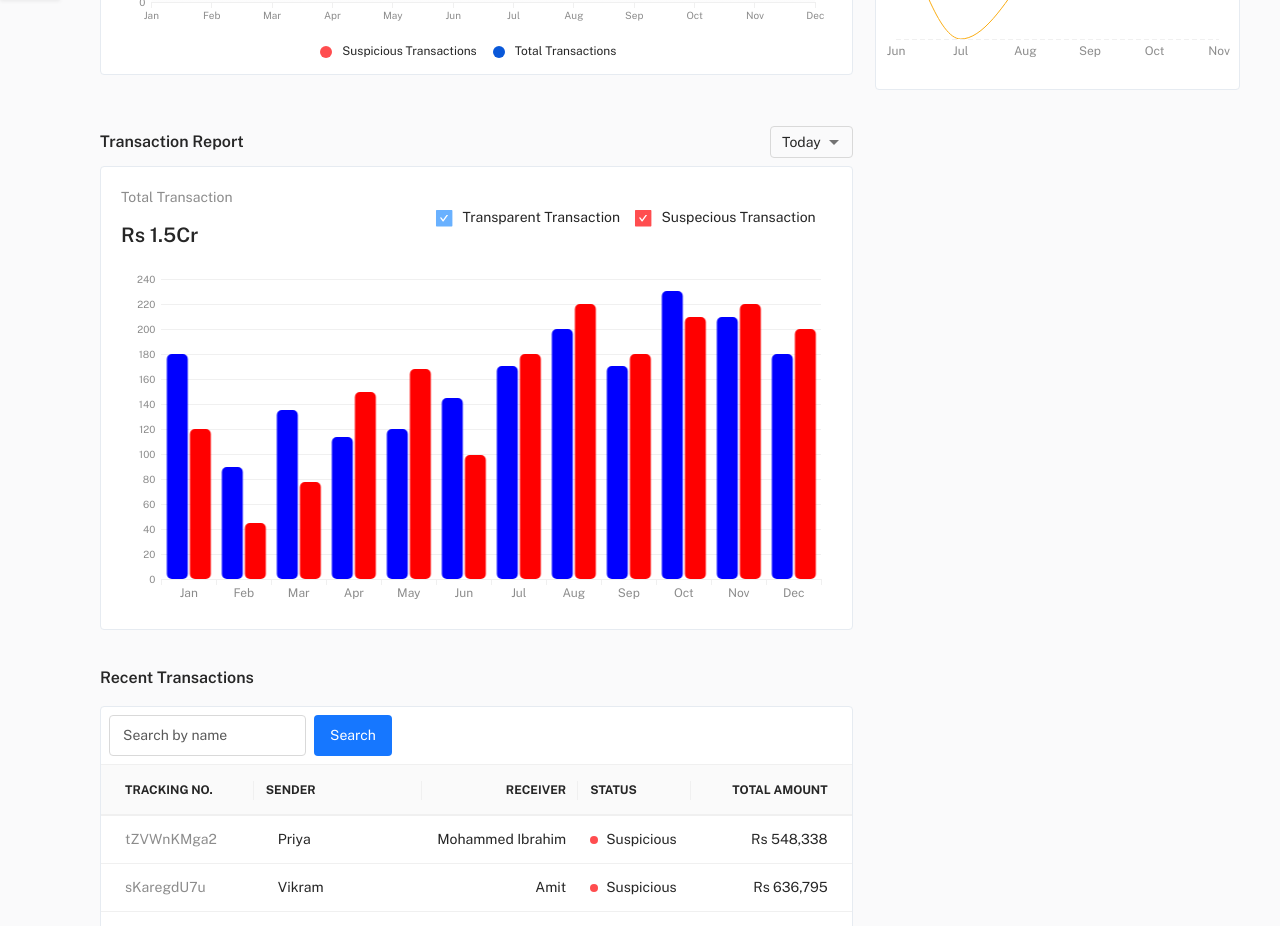
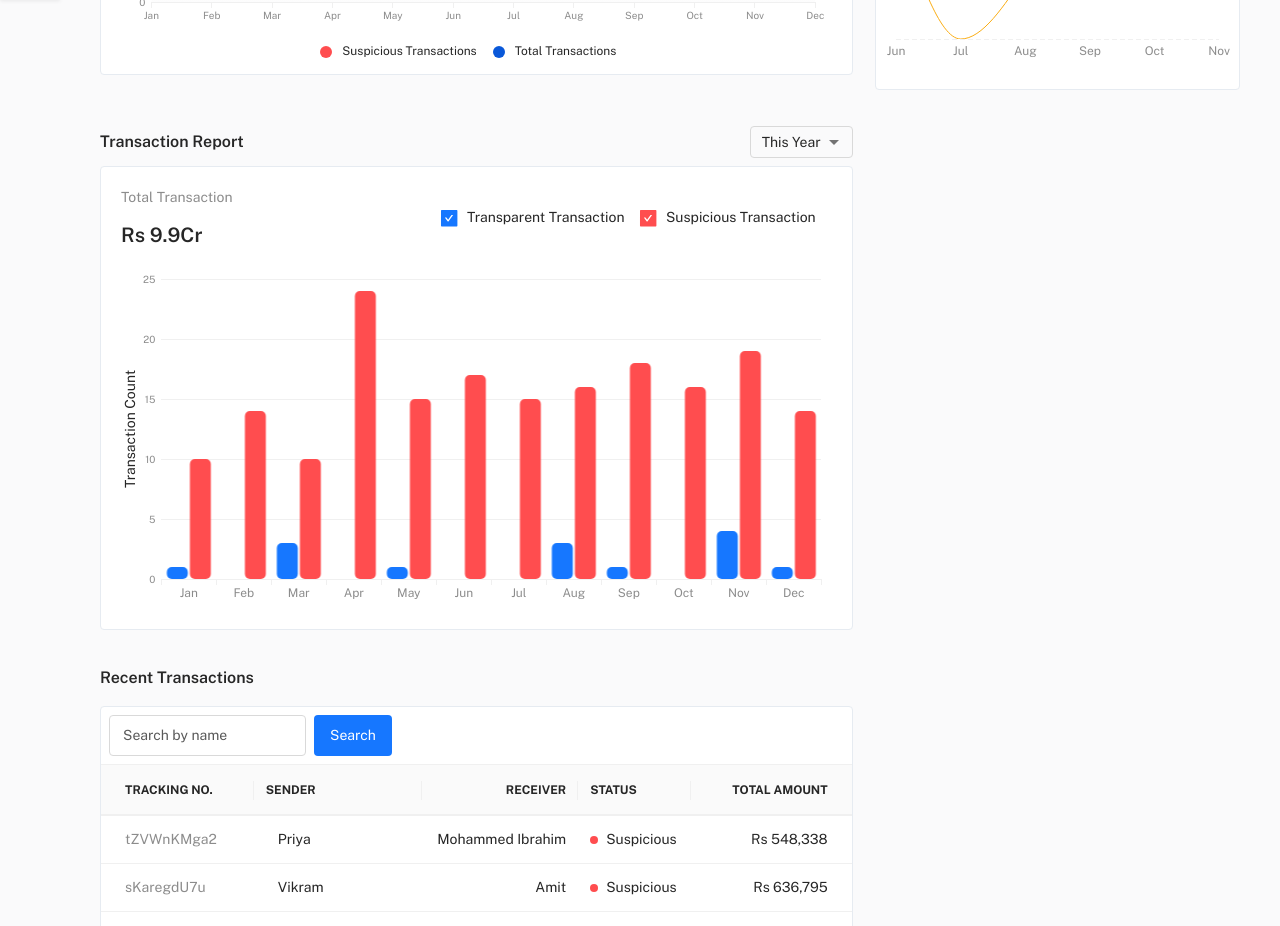
Before and after one commit to fuyalasmit/money_map, a React (Vite) app: page /dashboard/default in a window 1280 px wide. Shown: the part 800-1726 px from the top of the page. Built offline with nearby package versions, Linux system fonts and the light colour scheme.

Commit message:
bar graph of transaction report

```diff
--- a/src/sections/dashboard/SalesChart.jsx
+++ b/src/sections/dashboard/SalesChart.jsx
@@ -1,6 +1,4 @@
 import { useState } from 'react';
-
-// material-ui
 import { alpha, useTheme } from '@mui/material/styles';
 import Checkbox from '@mui/material/Checkbox';
 import FormControlLabel from '@mui/material/FormControlLabel';
@@ -8,40 +6,107 @@ import FormGroup from '@mui/material/FormGroup';
 import Stack from '@mui/material/Stack';
 import Typography from '@mui/material/Typography';
 import Box from '@mui/material/Box';
+import { BarChart } from '@mui/x-charts/BarChart';
+import MainCard from 'components/MainCard';
+import { transactions } from 'utils/fetchTransactions';
 
-import { BarChart } from '@mui/x-charts/BarChart';
+export default function SalesChart({ period }) {
+  const theme = useTheme();
+  const [showClean, setShowClean] = useState(true);
+  const [showSuspicious, setShowSuspicious] = useState(true);
 
-// project imports
-import MainCard from 'components/MainCard';
-import { blue } from '@ant-design/colors';
+  const handleCleanChange = () => setShowClean(!showClean);
+  const handleSuspiciousChange = () => setShowSuspicious(!showSuspicious);
 
-// ==============================|| SALES COLUMN CHART ||============================== //
-
-export default function SalesChart() {
-  const theme = useTheme();
-
-  const [showIncome, setShowIncome] = useState(true);
-  const [showCostOfSales, setShowCostOfSales] = useState(true);
-
-  const handleIncomeChange = () => {
-    setShowIncome(!showIncome);
+  // Helper function to determine time units and labels based on period
+  const getTimeUnits = (period) => {
+    const now = new Date();
+    if (period === 'year') {
+      return {
+        units: Array.from({ length: 12 }, (_, i) => i),
+        labels: ['Jan', 'Feb', 'Mar', 'Apr', 'May', 'Jun', 'Jul', 'Aug', 'Sep', 'Oct', 'Nov', 'Dec']
+      };
+    } else if (period === 'month') {
+      const daysInMonth = new Date(now.getFullYear(), now.getMonth() + 1, 0).getDate();
+      return {
+        units: Array.from({ length: daysInMonth }, (_, i) => i + 1),
+        labels: Array.from({ length: daysInMonth }, (_, i) => (i + 1).toString())
+      };
+    } else if (period === 'today') {
+      return {
+        units: Array.from({ length: 24 }, (_, i) => i),
+        labels: Array.from({ length: 24 }, (_, i) => i.toString().padStart(2, '0'))
+      };
+    }
+    return { units: [], labels: [] };
   };
 
-  const handleCostOfSalesChange = () => {
-    setShowCostOfSales(!showCostOfSales);
+  // Filter transactions based on the selected period
+  const filterTransactions = (transactions, period) => {
+    const now = new Date();
+    return transactions.filter((tx) => {
+      const txDate = new Date(tx.timestamp);
+      if (period === 'year') {
+        return txDate.getFullYear() === now.getFullYear();
+      } else if (period === 'month') {
+        return txDate.getFullYear() === now.getFullYear() && txDate.getMonth() === now.getMonth();
+      } else if (period === 'today') {
+        return (
+          txDate.getFullYear() === now.getFullYear() &&
+          txDate.getMonth() === now.getMonth() &&
+          txDate.getDate() === now.getDate()
+        );
+      }
+      return false;
+    });
   };
 
-  const valueFormatter = (value) => `$ ${value} Thousands`;
-  const primaryColor = theme.palette.primary.main;
-  const warningColor = theme.palette.error.main; // Change to red
+  // Aggregate transaction counts based on period and units
+  const aggregateData = (filteredTransactions, period, units) => {
+    const cleanCounts = new Array(units.length).fill(0);
+    const suspiciousCounts = new Array(units.length).fill(0);
 
-  const lables = ['Jan', 'Feb', 'Mar', 'Apr', 'May', 'Jun', 'Jul', 'Aug', 'Sep', 'Oct', 'Nov', 'Dec'];
+    filteredTransactions.forEach((tx) => {
+      const txDate = new Date(tx.timestamp);
+      let index;
+      if (period === 'year') {
+        index = txDate.getMonth();
+      } else if (period === 'month') {
+        index = txDate.getDate() - 1; // Days start from 1
+      } else if (period === 'today') {
+        index = txDate.getHours();
+      }
+      if (index >= 0 && index < units.length) {
+        if (tx.label === 'clean') {
+          cleanCounts[index]++;
+        } else if (tx.label === 'suspicious') {
+          suspiciousCounts[index]++;
+        }
+      }
+    });
+
+    return { cleanCounts, suspiciousCounts };
+  };
+
+  // Compute dynamic data
+  const { units, labels } = getTimeUnits(period);
+  const filteredTransactions = filterTransactions(transactions, period);
+  const { cleanCounts, suspiciousCounts } = aggregateData(filteredTransactions, period, units);
+
+  // Calculate total transaction amount for the selected period
+  const totalAmount = filteredTransactions.reduce((sum, tx) => sum + tx.amount, 0);
+  const formattedTotal = `Rs ${(totalAmount / 10000000).toFixed(1)}Cr`;
+
+  // Formatter for chart values
+  const valueFormatter = (value) => `${value} Transactions`;
+
+  // Dynamic chart data
   const data = [
-    { data: [180, 90, 135, 114, 120, 145, 170, 200, 170, 230, 210, 180], label: 'Transparent Transaction', color: 'blue', valueFormatter },
-    { data: [120, 45, 78, 150, 168, 99, 180, 220, 180, 210, 220, 200], label: 'Suspecious Transaction', color: 'red', valueFormatter }
+    { data: cleanCounts, label: 'Transparent Transaction', color: theme.palette.primary.main, valueFormatter },
+    { data: suspiciousCounts, label: 'Suspicious Transaction', color: theme.palette.error.main, valueFormatter }
   ];
 
-  const axisFonstyle = { fontSize: 10, fill: theme.palette.text.secondary };
+  const axisFontStyle = { fontSize: 10, fill: theme.palette.text.secondary };
 
   return (
     <MainCard sx={{ mt: 1 }} content={false}>
@@ -51,7 +116,7 @@ export default function SalesChart() {
             <Typography sx={{ fontSize: 14 }} color="text.secondary" gutterBottom>
               Total Transaction
             </Typography>
-            <Typography variant="h4">Rs 1.5Cr</Typography>
+            <Typography variant="h4">{formattedTotal}</Typography>
           </Box>
 
           <FormGroup>
@@ -59,9 +124,12 @@ export default function SalesChart() {
               <FormControlLabel
                 control={
                   <Checkbox
-                    checked={showIncome}
-                    onChange={handleIncomeChange}
-                    sx={{ '&.Mui-checked': { color: blue }, '&:hover': { backgroundColor: alpha(warningColor, 0.08) } }}
+                    checked={showClean}
+                    onChange={handleCleanChange}
+                    sx={{
+                      '&.Mui-checked': { color: theme.palette.primary.main },
+                      '&:hover': { backgroundColor: alpha(theme.palette.primary.main, 0.08) }
+                    }}
                   />
                 }
                 label="Transparent Transaction"
@@ -69,12 +137,12 @@ export default function SalesChart() {
               <FormControlLabel
                 control={
                   <Checkbox
-                    checked={showCostOfSales}
-                    onChange={handleCostOfSalesChange}
-                    sx={{ '&.Mui-checked': { color: warningColor } }}
+                    checked={showSuspicious}
+                    onChange={handleSuspiciousChange}
+                    sx={{ '&.Mui-checked': { color: theme.palette.error.main } }}
                   />
                 }
-                label="Suspecious Transaction"
+                label="Suspicious Transaction"
               />
             </Stack>
           </FormGroup>
@@ -83,10 +151,14 @@ export default function SalesChart() {
         <BarChart
           height={380}
           grid={{ horizontal: true }}
-          xAxis={[{ data: lables, scaleType: 'band', tickLabelStyle: { ...axisFonstyle, fontSize: 12 } }]}
-          yAxis={[{ disableLine: true, disableTicks: true, tickMaxStep: 20, tickLabelStyle: axisFonstyle }]}
+          xAxis={[{ data: labels, scaleType: 'band', tickLabelStyle: { ...axisFontStyle, fontSize: 12 } }]}
+          yAxis={[{ label: 'Transaction Count', disableLine: true, disableTicks: true, tickMaxStep: 20, tickLabelStyle: axisFontStyle }]}
           series={data
-            .filter((series) => (series.label === 'Transparent Transaction' && showIncome) || (series.label === 'Suspecious Transaction' && showCostOfSales))
+            .filter(
+              (series) =>
+                (series.label === 'Transparent Transaction' && showClean) ||
+                (series.label === 'Suspicious Transaction' && showSuspicious)
+            )
             .map((series) => ({ ...series, type: 'bar' }))}
           slotProps={{ legend: { hidden: true }, bar: { rx: 5, ry: 5 } }}
           axisHighlight={{ x: 'none' }}
--- a/src/sections/dashboard/default/SaleReportCard.jsx
+++ b/src/sections/dashboard/default/SaleReportCard.jsx
@@ -1,34 +1,18 @@
 import { useState } from 'react';
-
-// material-ui
 import Grid from '@mui/material/Grid2';
 import MenuItem from '@mui/material/MenuItem';
 import TextField from '@mui/material/TextField';
 import Typography from '@mui/material/Typography';
-
-// project imports
 import SalesChart from 'sections/dashboard/SalesChart';
 
-// sales report status
 const status = [
-  {
-    value: 'today',
-    label: 'Today'
-  },
-  {
-    value: 'month',
-    label: 'This Month'
-  },
-  {
-    value: 'year',
-    label: 'This Year'
-  }
+  { value: 'today', label: 'Today' },
+  { value: 'month', label: 'This Month' },
+  { value: 'year', label: 'This Year' }
 ];
 
-// ==============================|| DEFAULT - SALES REPORT ||============================== //
-
 export default function SaleReportCard() {
-  const [value, setValue] = useState('today');
+  const [value, setValue] = useState('year');
 
   return (
     <>
@@ -53,7 +37,7 @@ export default function SaleReportCard() {
           </TextField>
         </Grid>
       </Grid>
-      <SalesChart />
+      <SalesChart period={value} />
     </>
   );
 }
```
